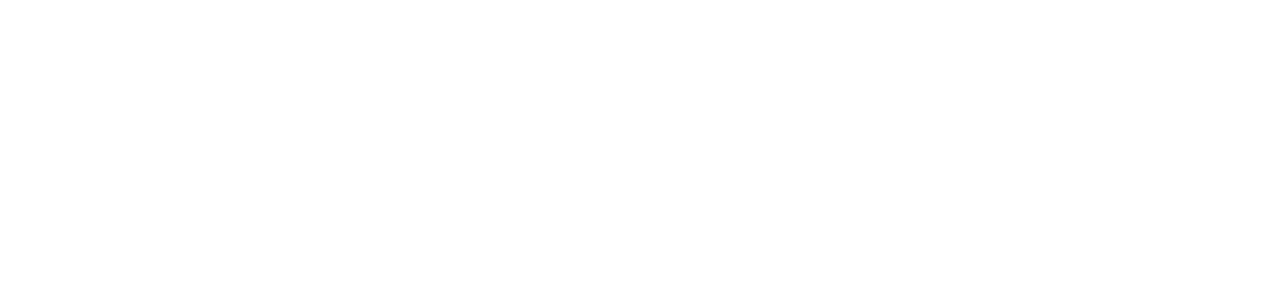
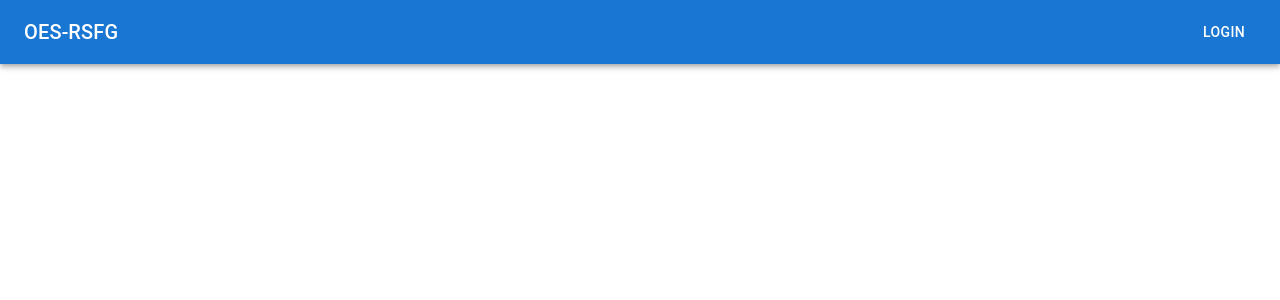
Before and after one commit to chuanhao01/oes-rsfg, a React (Vite) app: page / in a window 1280 px wide. Shown: the top 300 px of the page. Built offline with nearby package versions, Linux system fonts and the light colour scheme; the HTML template or start-up script is replaced by a standard one.

Commit message:
[WIP] adding app bar with dark mode toggle

```diff
--- a/src/App.tsx
+++ b/src/App.tsx
@@ -1,14 +1,19 @@
 import { Helmet } from "react-helmet";
 import faviconUrl from "@/assets/favicon.png";
+import { createBrowserRouter, RouterProvider } from "react-router-dom";
+import Home from "@/pages/Home/Home";
+import { CssBaseline } from "@mui/material";
 
 export default function App() {
+  const router = createBrowserRouter([{ path: "/", element: <Home /> }]);
   return (
-    <main>
+    <CssBaseline>
       <Helmet>
         <meta charSet="UTF-8" />
         <link rel="icon" type="image/png " href={faviconUrl} />
         <title>OES-RSFG</title>
       </Helmet>
-    </main>
+      <RouterProvider router={router} />
+    </CssBaseline>
   );
 }
--- a/src/layouts/DefaultLayout/DefaultLayout.tsx
+++ b/src/layouts/DefaultLayout/DefaultLayout.tsx
@@ -0,0 +1,24 @@
+import AppBar from "@mui/material/AppBar";
+import Grid from "@mui/material/Unstable_Grid2";
+import Toolbar from "@mui/material/Toolbar";
+import Typography from "@mui/material/Typography";
+import Button from "@mui/material/Button";
+
+export default function DefaultLayout() {
+  return (
+    <main>
+      <Grid container spacing={0}>
+        <Grid sm={12}>
+          <AppBar position="static">
+            <Toolbar>
+              <Typography variant="h6" component="div" sx={{ mr: "auto" }}>
+                OES-RSFG
+              </Typography>
+              <Button color="inherit">Login</Button>
+            </Toolbar>
+          </AppBar>
+        </Grid>
+      </Grid>
+    </main>
+  );
+}
--- a/src/pages/Home/Home.tsx
+++ b/src/pages/Home/Home.tsx
@@ -0,0 +1,5 @@
+import DefaultLayout from "@/layouts/DefaultLayout/DefaultLayout";
+
+export default function Home() {
+  return <DefaultLayout></DefaultLayout>;
+}
```
